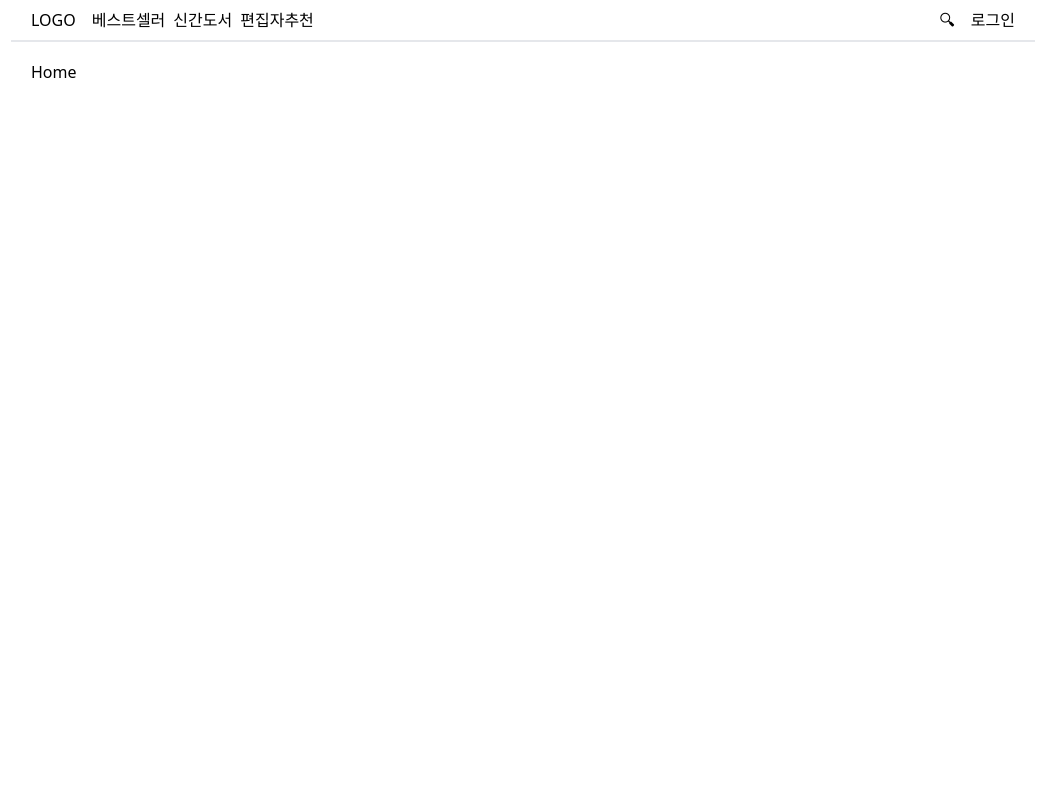
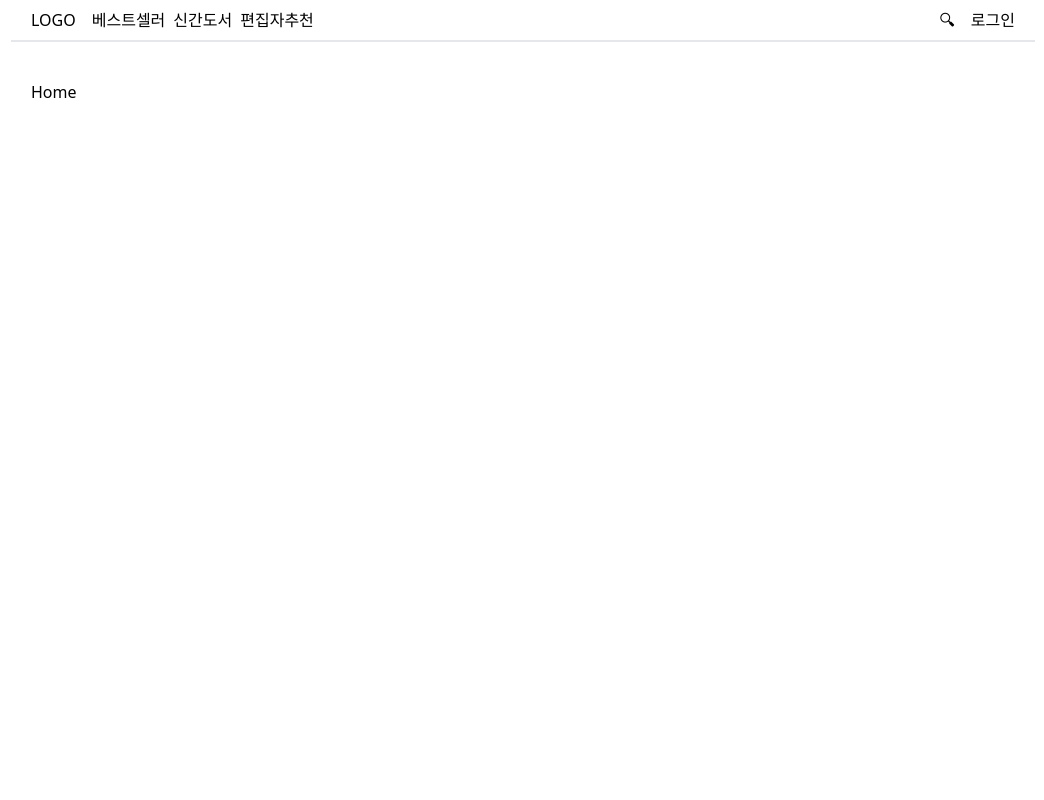
Before and after one commit to team-bookridge/client, a React (Vite) app: page / in a window 1280 px wide. Shown: the top 800 px of the page, without its empty margins (117-1161 px from the left). Built offline with nearby package versions, Linux system fonts and the light colour scheme.

Commit message:
#10 chore/css padding 수정

```diff
--- a/src/App.tsx
+++ b/src/App.tsx
@@ -16,7 +16,7 @@ function App() {
   return (
     <>
       <Header />
-      <div className="flex flex-col w-[64rem] gap-6 px-[1.25rem] pt-[3.75rem]">
+      <div className="flex flex-col w-[64rem] gap-6 px-[1.25rem] pt-[5rem]">
         <Routes>
           <Route path="/" element={<Home />} />
           <Route path="/BestSeller" element={<BestSeller />} />
```
